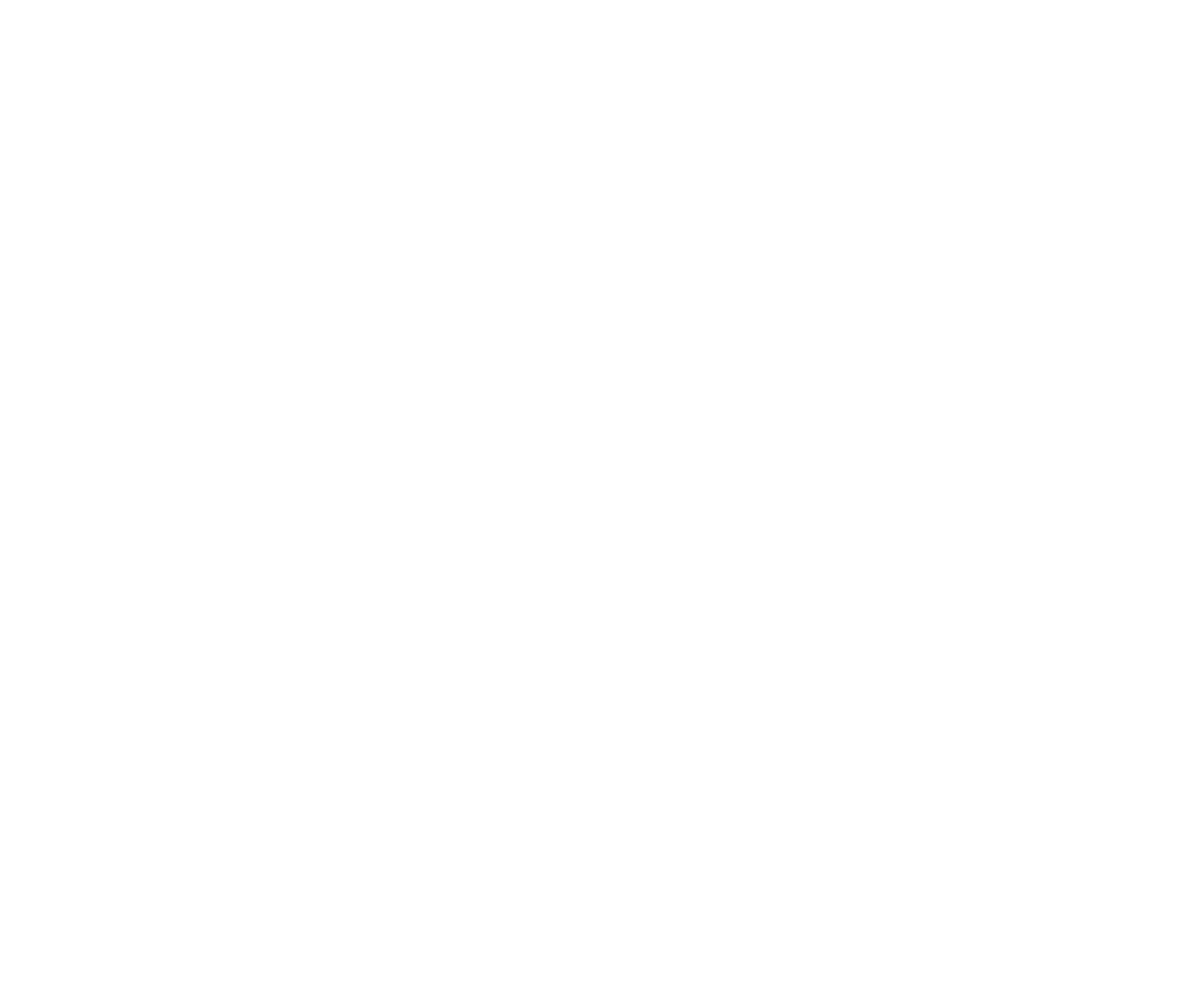
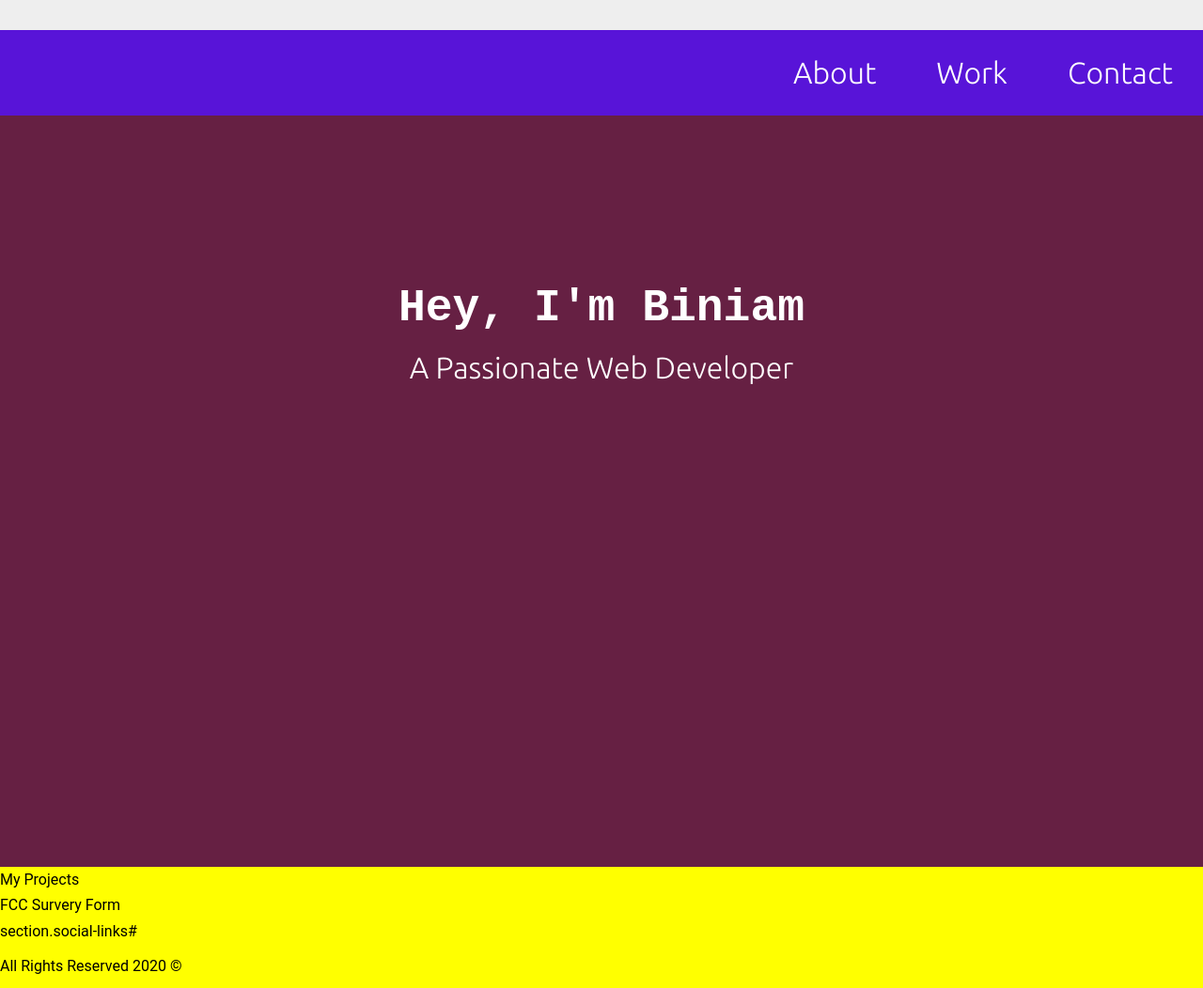
Before and after one commit to biniamtekeste/fcc-personal-portfolio, a plain HTML site: page index.html in a window 1280 px wide. Shown: the whole page at 94% size. Before the commit the page ends 800 px from the top, so only its background shows below. Drawn offline with nearby package versions, Linux system fonts and the light colour scheme; a web font is replaced by a local one.

Commit message:
Style the welcome-section

```diff
--- a/index.html
+++ b/index.html
@@ -1,14 +1,53 @@
 <!DOCTYPE html>
 <html lang="en">
-<head>
-    <meta charset="UTF-8">
-    <meta name="viewport" content="width=device-width, initial-scale=1.0">
+  <head>
+    <meta charset="UTF-8" />
+    <meta name="viewport" content="width=device-width, initial-scale=1.0" />
     <title>FCC | Personal Portfolio</title>
-    <link rel="stylesheet" href="style.css">
+    <link rel="stylesheet" href="style.css" />
+    <link rel="preconnect" href="https://fonts.gstatic.com" />
+    <link
+      href="https://fonts.googleapis.com/css2?family=Ubuntu:wght@300&family=Xanh+Mono:ital@0;1&display=swap"
+      rel="stylesheet"
+    />
+  </head>
+  <body>
+      <div class="wrapper">
+          <section class="welcome-section" id="welcome-section">
+              <navbar id="navbar">
+                  <ul>
+                      <li>About</li>
+                      <li>Work</li>
+                      <li>Contact</li>
+                  </ul>
+              </navbar>
+              <header><h1>Hey, I'm Biniam</h1>
+              <p>A Passionate Web Developer</p></header>
 
-</head>
-<body>
+          </section>
 
+          <section class="projects" id="projects">
+              <header class="project-tile">My Projects
+              </header>
+              <a href="https://codepen.io/biniamtekeste/pen/eYzMXQd">FCC Survery Form</a>
+          </section>
+          section.social-links#
+          <footer>
+              <P>All Rights Reserved 2020 &copy;</P>
+          </footer>
 
-</body>
+      </div>
+      <script src="https://ajax.googleapis.com/ajax/libs/jquery/1.11.2/jquery.min.js"></script>
+    <script src="https://cdn.freecodecamp.org/testable-projects-fcc/v1/bundle.js"></script>
+
+    <!--
+
+Hello Camper!
+
+For now, the test suite only works in Chrome! Please read the README below in the JS Editor before beginning. Feel free to delete this message once you have read it. Good luck and Happy Coding!
+
+- The freeCodeCamp Team
+
+-->
+  </body>
 </html>
--- a/style.css
+++ b/style.css
@@ -1,2 +1,101 @@
-body {
-}
+:root {
+    --primary-color: #5814d8;
+    --secondary-color: #662043;
+    --white-color: #ffffff;
+    --black-color: #000;
+    --light-color: #eee;
+    --dark-color: #333;
+    --success-color: rgb(56, 78, 67);
+    --feature-color: rgba(182, 172, 35, 0.952);
+
+    --primary-font-family: "Roboto", sans-serif;
+    --secondary-font-family: 'Ubuntu', sans-serif;
+    --tertiary-font-family: 'Xanh Mono', monospace;
+  }
+
+  * {
+    margin: 0;
+    padding: 0;
+    box-sizing: border-box;
+  }
+
+  html,
+  body {
+    font-family: var(--primary-font-family);
+
+    line-height: 1.7rem;
+    background-color: var(--light-color);
+    padding-top: 1rem;
+  }
+
+  a {
+    color: var(--black-color);
+    text-decoration: none;
+  }
+
+  h1,
+  h2,
+  h3 {
+    padding-bottom: 20px;
+    margin-top: 0;
+    margin-bottom: 0.5rem;
+  }
+
+  p {
+    margin: 10px 0;
+  }
+
+
+  ul {
+    list-style-type: none;
+  }
+
+  /* Wrapper */
+  .wrapper {
+    display: flex;
+    flex-direction: column;
+    background: yellow;
+  }
+
+  /* Welcome */
+  .welcome-section {
+    display: flex;
+    flex-direction: column;
+    background-color: var(--primary-color);
+  }
+
+  #navbar ul {
+    display: flex;
+    justify-content: flex-end;
+
+  }
+
+  #navbar ul li {
+    padding: 1rem;
+    margin: 1rem;
+    font-family: var(--secondary-font-family);
+    font-size: 2rem;
+    color: var(--white-color);
+  }
+
+  .welcome-section header h1 {
+    font-size: 3rem;
+    font-family: var(--tertiary-font-family);
+    color: var(--white-color);
+    text-align: center;
+    margin-top: 12rem;
+  }
+
+  .welcome-section header p {
+    font-family: var(--secondary-font-family);
+    color: var(--white-color);
+    text-align: center;
+    font-size: 2rem;
+    margin: 1rem auto 4rem;
+  }
+
+  .welcome-section header {
+    background-color: #662043;
+    height: 100vh;
+
+  }
```
